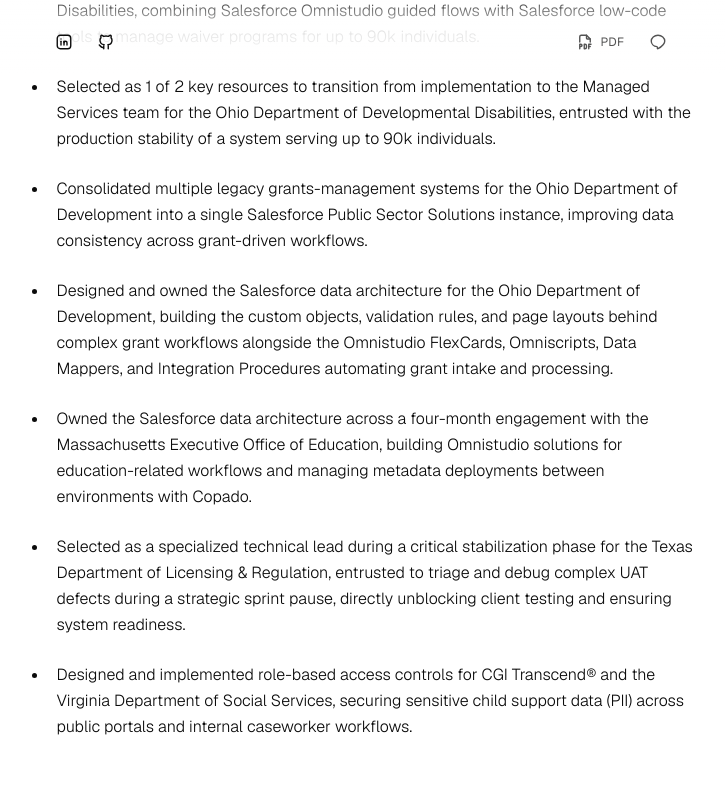
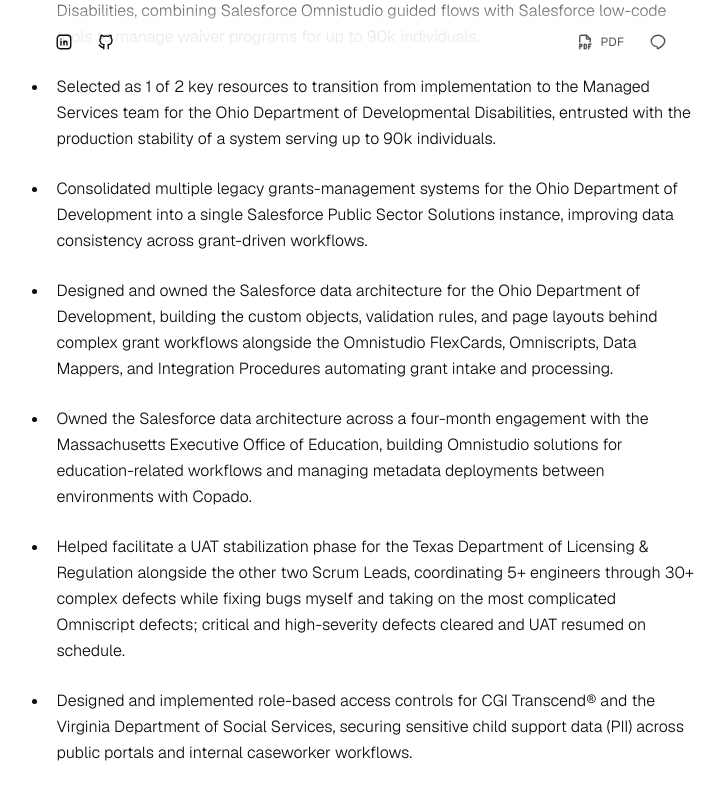
Before and after one commit to ryanww321/Portfolio, a Next.js app: page /work/cgi in a window 1280 px wide. Shown: the part 727-1527 px from the top of the page, without its empty margins (272-997 px from the left). Built offline with nearby package versions, Linux system fonts and the light colour scheme.

Commit message:
Reframe the TDLR stabilization bullet as shared facilitation plus hands-on fixes
Co-Authored-By: Claude Opus 5.5 (1M context) <noreply@anthropic.com>
Claude-Session: https://claude.ai/code/session_01PBi32bzueCV3eTmEgZJTfr

```diff
--- a/data/workExperience.ts
+++ b/data/workExperience.ts
@@ -60,7 +60,7 @@ export const workExperience: WorkExperience[] = [
       "Consolidated multiple legacy grants-management systems for the Ohio Department of Development into a single Salesforce Public Sector Solutions instance, improving data consistency across grant-driven workflows.",
       "Designed and owned the Salesforce data architecture for the Ohio Department of Development, building the custom objects, validation rules, and page layouts behind complex grant workflows alongside the Omnistudio FlexCards, Omniscripts, Data Mappers, and Integration Procedures automating grant intake and processing.",
       "Owned the Salesforce data architecture across a four-month engagement with the Massachusetts Executive Office of Education, building Omnistudio solutions for education-related workflows and managing metadata deployments between environments with Copado.",
-      "Selected as a specialized technical lead during a critical stabilization phase for the Texas Department of Licensing & Regulation, entrusted to triage and debug complex UAT defects during a strategic sprint pause, directly unblocking client testing and ensuring system readiness.",
+      "Helped facilitate a UAT stabilization phase for the Texas Department of Licensing & Regulation alongside the other two Scrum Leads, coordinating 5+ engineers through 30+ complex defects while fixing bugs myself and taking on the most complicated Omniscript defects; critical and high-severity defects cleared and UAT resumed on schedule.",
       "Designed and implemented role-based access controls for CGI Transcend® and the Virginia Department of Social Services, securing sensitive child support data (PII) across public portals and internal caseworker workflows.",
     ],
     tools: ["Salesforce", "Omnistudio", "Experience Cloud", "Copado", "Azure DevOps"],
```
